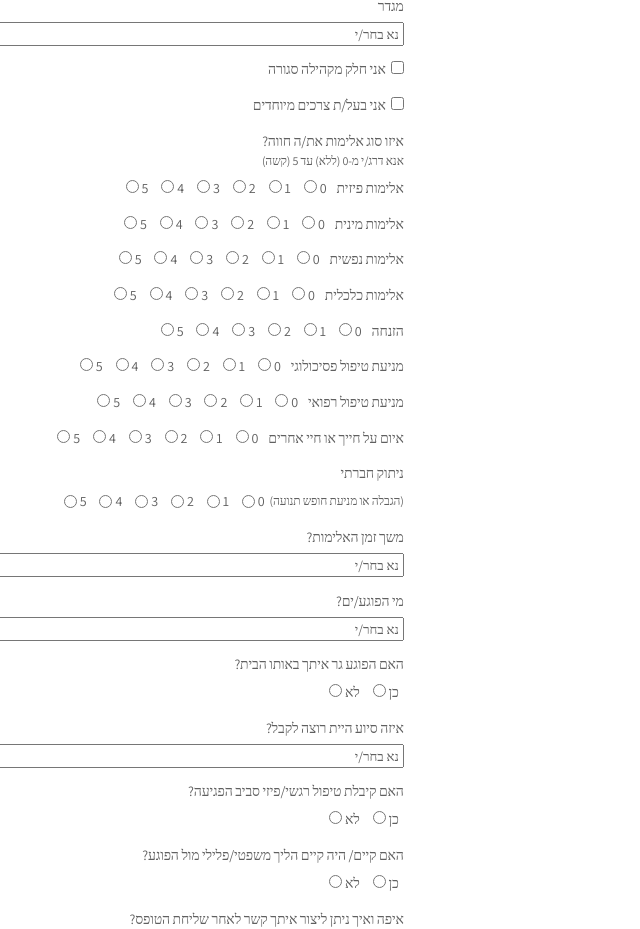
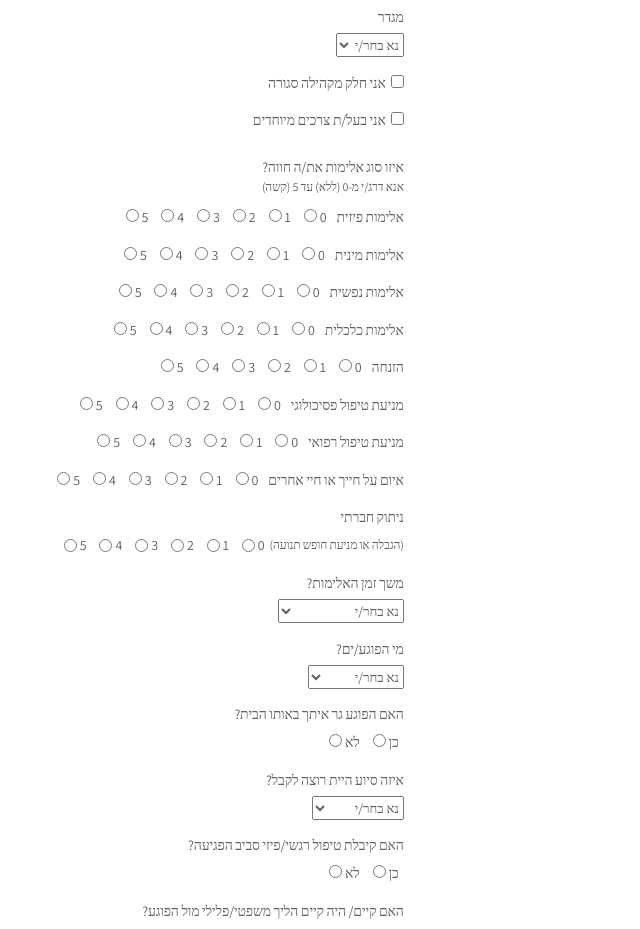
Before and after one commit to SofiaPanchenko/react-my-freedom-full, a React (Create React App) app: page / in a window 1280 px wide. Shown: the part 839-1768 px from the top of the page, without its empty margins (0-640 px from the left). Built offline with nearby package versions, Linux system fonts and the light colour scheme.

Commit message:
improve responsive

```diff
--- a/package.json
+++ b/package.json
@@ -2,7 +2,6 @@
   "name": "my-freedom",
   "version": "0.1.0",
   "private": true,
-  "homepage": "https://Sigalsha.github.io/my-freedom",
   "dependencies": {
     "@testing-library/jest-dom": "^5.11.4",
     "@testing-library/react": "^11.1.0",
--- a/src/components/Form/index.js
+++ b/src/components/Form/index.js
@@ -207,23 +207,23 @@ const Form = () => {
 
       <div className="form-section">
         {isSelfReport ? (
-          <Fragment>
+          <div className="rateSection">
             <label htmlFor="violenceType">
               {SELF_REPORT.violence.violenceType}
             </label>
             <label htmlFor="rateInfo" className="labelComment">
               {GENERAL.violence.rateInfo}
             </label>
-          </Fragment>
+          </div>
         ) : (
-          <Fragment>
+          <div className="rateSection">
             <label htmlFor="violenceType">
               {REPORT_OTHER.violence.violenceType}
             </label>
             <label htmlFor="rateInfo" className="labelComment">
               {GENERAL.violence.rateInfo}
             </label>
-          </Fragment>
+          </div>
         )}
       </div>
 
@@ -362,7 +362,6 @@ const Form = () => {
       </div>
 
       <div className="form-section">
-        {/*  <div className="radioWithLabelComment"> */}
         <label
           htmlFor="socialDisconnection"
           className="sameLineLabel radioTitleLabel"
@@ -384,7 +383,6 @@ const Form = () => {
             );
           })}
         </div>
-        {/*  </div> */}
       </div>
 
       <div className="form-section">
--- a/src/components/Form/style.css
+++ b/src/components/Form/style.css
@@ -14,7 +14,7 @@ form {
 }
 
 .form-section {
-  margin: 2% 0;
+  margin: 2.5% 0;
 }
 
 label {
@@ -53,6 +53,10 @@ label {
 .error {
   color: red;
   margin-right: 10px;
+}
+
+.rateSection {
+  padding-top: 2.5%;
 }
 
 .labelComment {
@@ -143,7 +147,6 @@ select {
   }
 
   select {
-    width: 35vw;
     min-height: 3vh;
   }
 
@@ -163,7 +166,6 @@ select {
   }
 
   select {
-    width: 35vw;
     min-height: 3vh;
   }
 
```
Also changed, not shown: 1 other file (tests, documents, lock files or other folders).
